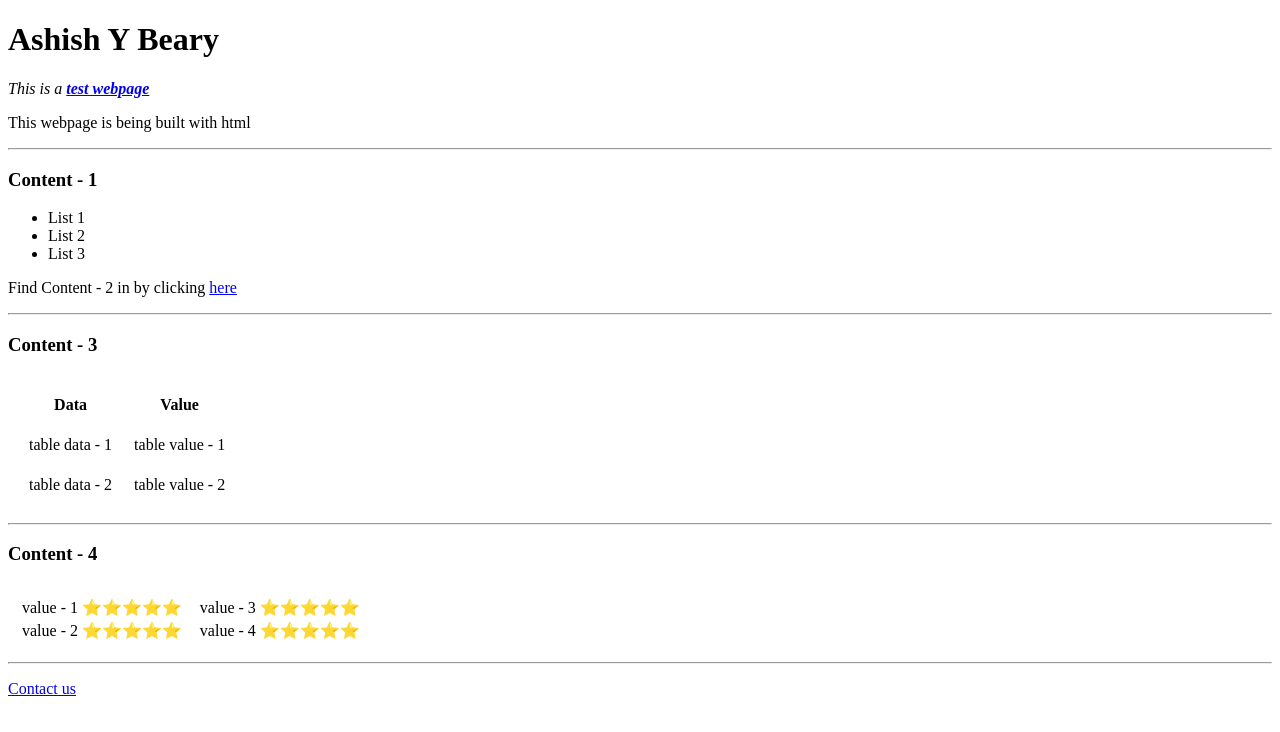
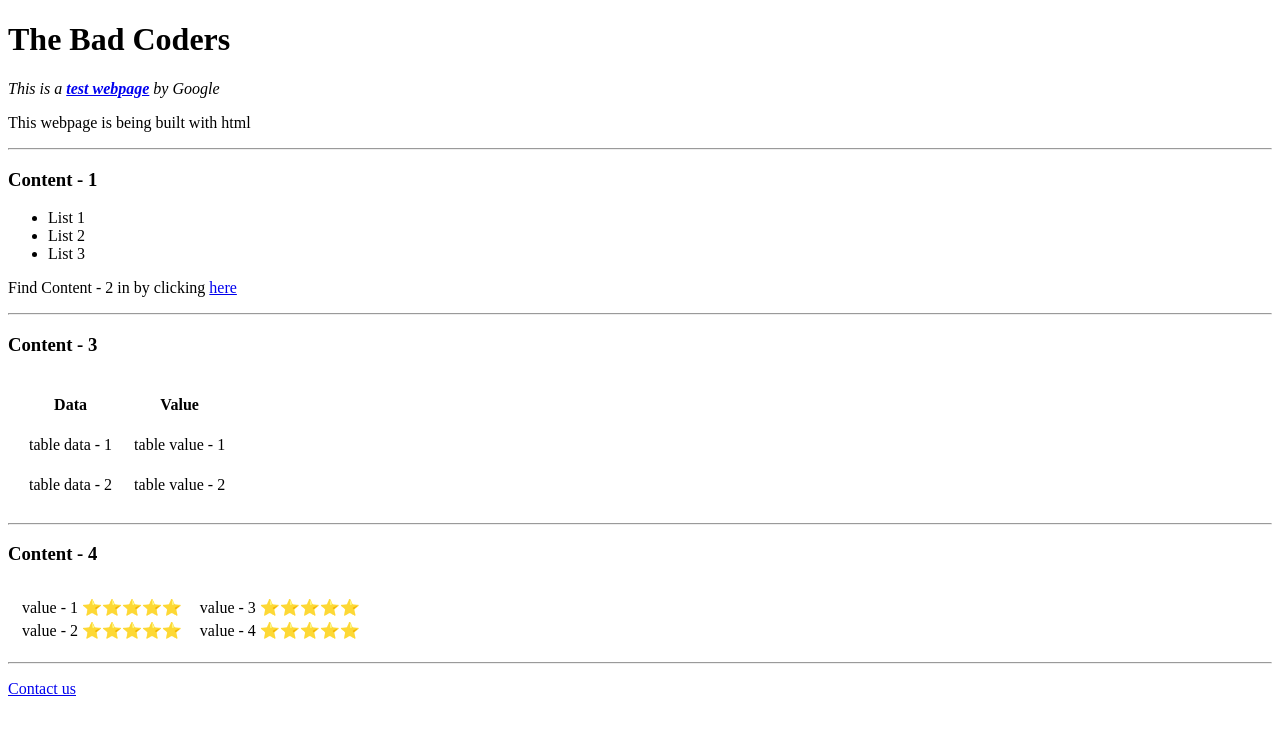
Before and after one commit to TheBadCoders/htmlskeleton, a plain HTML site: page index.html in a window 1280 px wide. Drawn offline with Linux system fonts and the light colour scheme.

Commit message:
Update index.html

```diff
--- a/index.html
+++ b/index.html
@@ -11,8 +11,8 @@
 <body>
     <!-- <img src="https://images.pexels.com/photos/1229861/pexels-photo-1229861.jpeg?auto=compress&cs=tinysrgb&dpr=1&w=500" alt="Sample Image"> -->
     <!-- <img src="images/TheBadCoders-logo.png" alt="Sample Image"> -->
-    <h1>Ashish Y Beary</h1>
-    <p><em>This is a <a href="https://www.google.com"><strong>test webpage</strong></a></em></p>
+    <h1>The Bad Coders</h1>
+    <p><em>This is a <a href="https://www.google.com"><strong>test webpage</strong></a> by Google</em></p>
     <p>This webpage is being built with html</p>
     <hr>
     <h3>Content - 1</h3>
```
